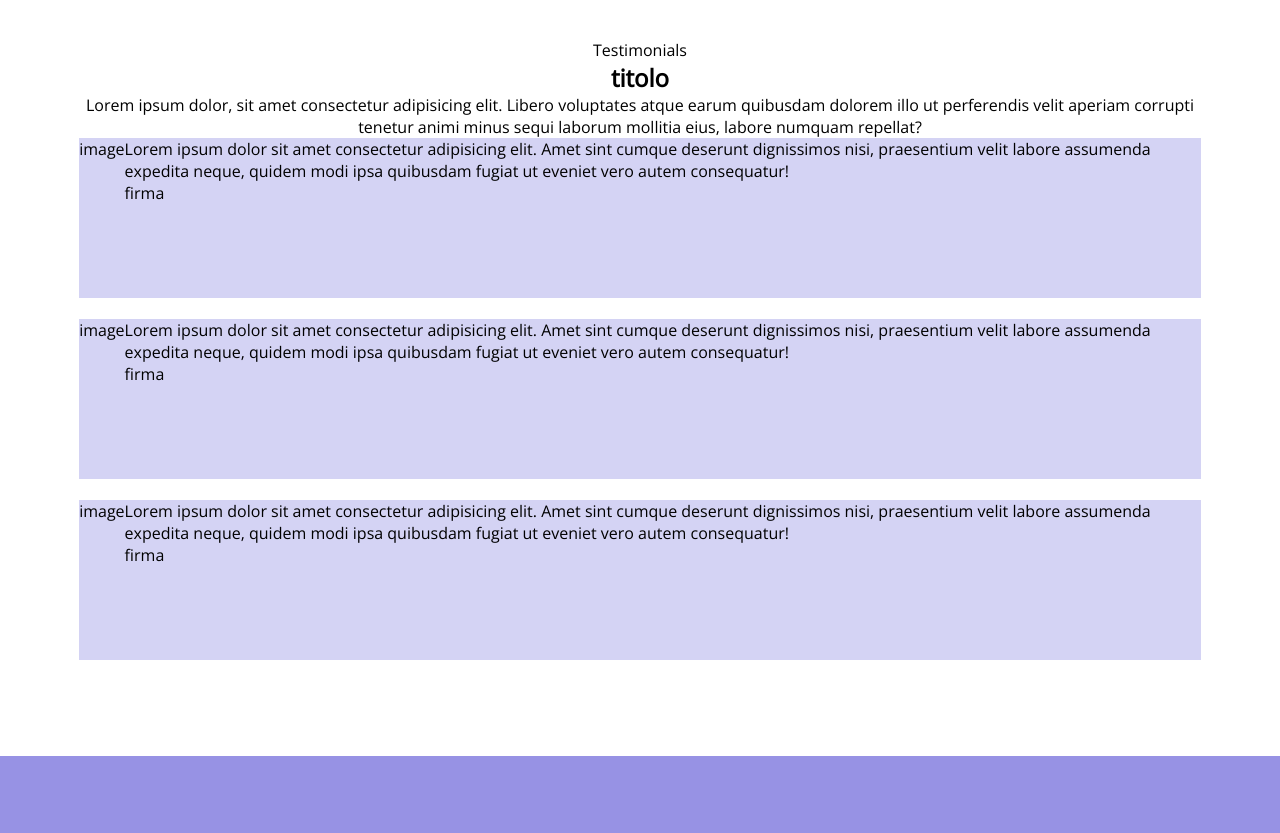
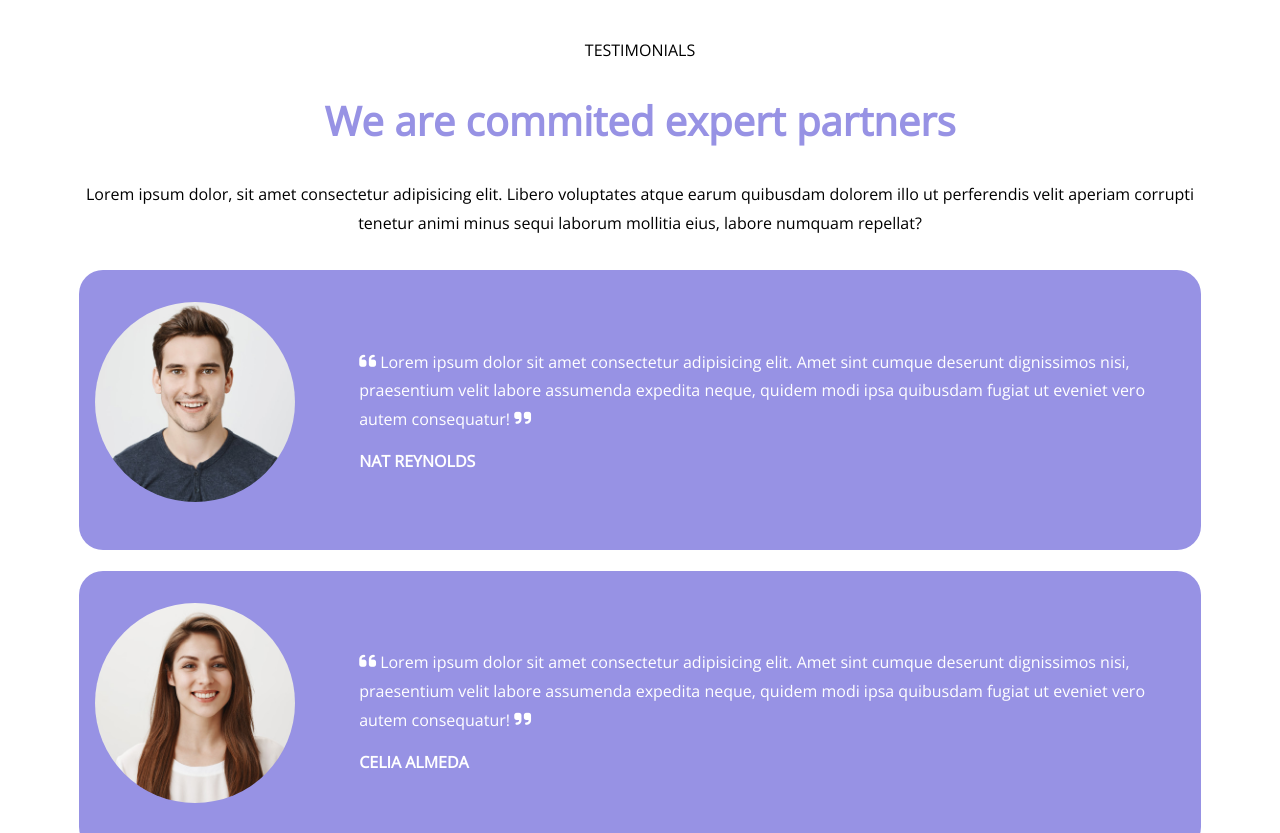
Before and after one commit to irenebrignoli/htmlcss-responsive-layout, a plain HTML site: page index.html in a window 1280 px wide. Shown: the part 1980-2813 px from the top of the page. Drawn offline with nearby package versions, Linux system fonts and the light colour scheme.

Commit message:
testimonials section concluso

```diff
--- a/css/style.css
+++ b/css/style.css
@@ -57,6 +57,15 @@ h3{
 .p-small{
   font-size: 0.9rem;
   line-height: 1.8;
+}
+
+.p-regular{
+  font-size: 1rem;
+  line-height: 1.8;
+}
+
+.uppercase{
+  text-transform: uppercase;
 }
 
 .roboto-font{
@@ -129,6 +138,10 @@ h3{
 
 .text-primary{
   color: var(--primary-color);
+}
+
+.text-secondary{
+  color: var(--secondary-color);
 }
 
 .text-white{
@@ -259,6 +272,22 @@ section{
   line-height: 3;
 }
 
+#testimonials .card{
+  padding: 2rem 1rem;
+}
+
+#testimonials .card img{
+  margin-bottom: 1rem;
+  object-fit: cover;
+  height: 12.5rem;
+  width: 12.5rem;
+  border-radius: 50%;
+}
+
+#testimonials .quote-mark{
+  font-size: 1.2rem;
+}
+
  /* ------footer */
 
 footer{
@@ -280,6 +309,10 @@ footer{
 
   section{
     padding: 6rem 0;
+  }
+
+  h3{
+    font-size: 2.5rem;
   }
 
   #intro .cards{
@@ -308,10 +341,12 @@ footer{
 
   #testimonials .card{
     display: flex;
+    align-items: center;
   }
 
-  blockquote{
+  #testimonials blockquote{
     text-align: left;
+    margin-left: 2rem;
   }
 
   #work-with-us .cards{
@@ -389,6 +424,11 @@ footer{
     font-size: 1.5rem;
   }
 
+  #testimonials blockquote{
+    text-align: left;
+    margin-left: 4rem;
+  }
+
   #work-with-us .card{
     width: calc((100% / 3) - 1.6rem);
   }
--- a/index.html
+++ b/index.html
@@ -118,33 +118,33 @@
      <section id="testimonials">
       <div class="container text-align-center">
 
-        <div class="subheading">Testimonials</div>
-        <h3>titolo</h3>
-        <p>Lorem ipsum dolor, sit amet consectetur adipisicing elit. Libero voluptates atque earum quibusdam dolorem illo ut perferendis velit aperiam corrupti tenetur animi minus sequi laborum mollitia eius, labore numquam repellat?</p>
+        <div class="uppercase mb-2">Testimonials</div>
+        <h3 class="text-secondary mb-2">We are commited expert partners</h3>
+        <p class="p-regular mb-2">Lorem ipsum dolor, sit amet consectetur adipisicing elit. Libero voluptates atque earum quibusdam dolorem illo ut perferendis velit aperiam corrupti tenetur animi minus sequi laborum mollitia eius, labore numquam repellat?</p>
 
         <div class="cards">
 
-          <div class="card debug-box2">
-            <div>image</div>
+          <div class="card secondary-color rounded text-white">
+            <img src="img/testimonial1.jpg" alt="testimonial1">
             <blockquote>
-              <p>Lorem ipsum dolor sit amet consectetur adipisicing elit. Amet sint cumque deserunt dignissimos nisi, praesentium velit labore assumenda expedita neque, quidem modi ipsa quibusdam fugiat ut eveniet vero autem consequatur!</p>
-              <div>firma</div>
+            <p class="mb-1 p-regular"><i class="quote-mark fa-solid fa-quote-left"></i> Lorem ipsum dolor sit amet consectetur adipisicing elit. Amet sint cumque deserunt dignissimos nisi, praesentium velit labore assumenda expedita neque, quidem modi ipsa quibusdam fugiat ut eveniet vero autem consequatur! <i class="quote-mark fa-solid fa-quote-right"></i></p>
+            <div class="uppercase bold">Nat Reynolds</div>
             </blockquote>
           </div>
 
-          <div class="card debug-box2">
-            <div>image</div>
+          <div class="card secondary-color rounded text-white">
+            <img src="img/testimonial2.jpg" alt="testimonial2">
             <blockquote>
-              <p>Lorem ipsum dolor sit amet consectetur adipisicing elit. Amet sint cumque deserunt dignissimos nisi, praesentium velit labore assumenda expedita neque, quidem modi ipsa quibusdam fugiat ut eveniet vero autem consequatur!</p>
-              <div>firma</div>
+            <p class="mb-1 p-regular"><i class="quote-mark fa-solid fa-quote-left"></i> Lorem ipsum dolor sit amet consectetur adipisicing elit. Amet sint cumque deserunt dignissimos nisi, praesentium velit labore assumenda expedita neque, quidem modi ipsa quibusdam fugiat ut eveniet vero autem consequatur! <i class="quote-mark fa-solid fa-quote-right"></i></p>
+            <div class="uppercase bold">Celia Almeda</div>
             </blockquote>
           </div>
 
-          <div class="card debug-box2">
-            <div>image</div>
+          <div class="card secondary-color rounded text-white">
+            <img src="img/testimonial3.jpg" alt="testimonial3">
             <blockquote>
-              <p>Lorem ipsum dolor sit amet consectetur adipisicing elit. Amet sint cumque deserunt dignissimos nisi, praesentium velit labore assumenda expedita neque, quidem modi ipsa quibusdam fugiat ut eveniet vero autem consequatur!</p>
-              <div>firma</div>
+            <p class="mb-1 p-regular"><i class="quote-mark fa-solid fa-quote-left"></i> Lorem ipsum dolor sit amet consectetur adipisicing elit. Amet sint cumque deserunt dignissimos nisi, praesentium velit labore assumenda expedita neque, quidem modi ipsa quibusdam fugiat ut eveniet vero autem consequatur! <i class="quote-mark fa-solid fa-quote-right"></i></p>
+            <div class="uppercase bold">Bob Roberts</div>
             </blockquote>
           </div>
 
```
